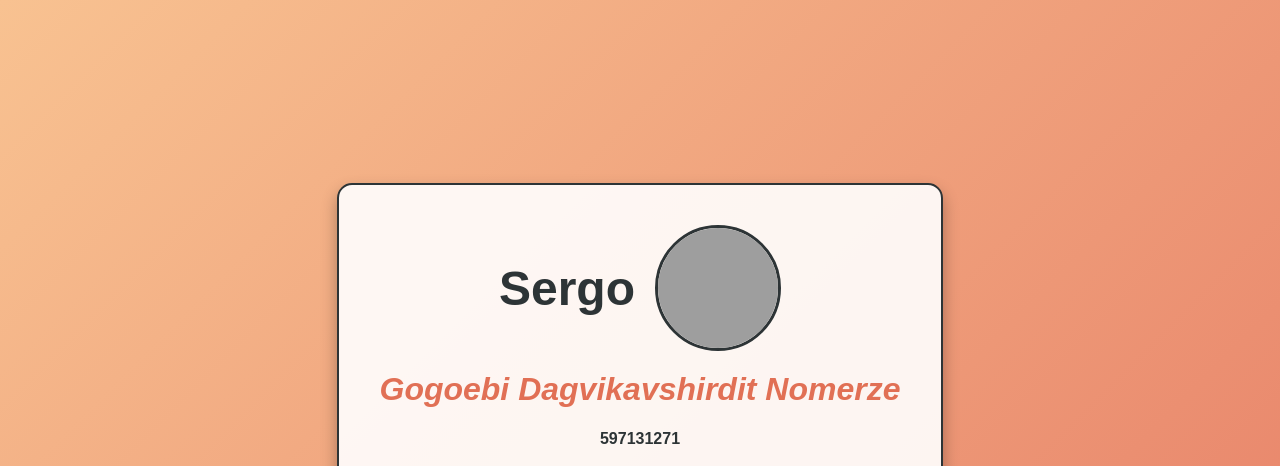
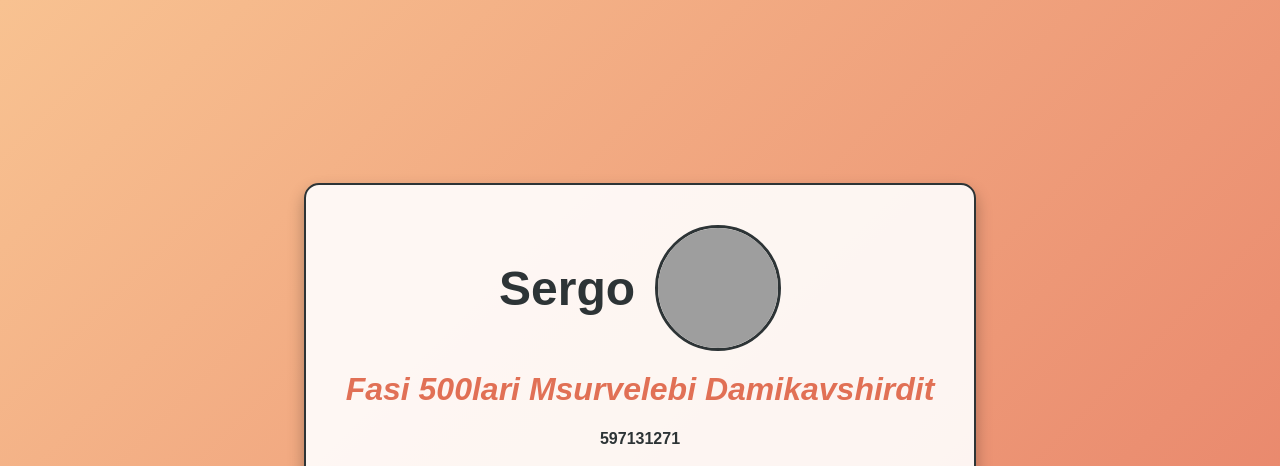
Before and after one commit to SpoodyBob/Test, a plain HTML site: page index.html in a window 1280 px wide. Shown: the top 466 px of the page. Drawn offline with Linux system fonts and the light colour scheme; grey boxes are pictures that could not be loaded.

Commit message:
Update index.html

```diff
--- a/index.html
+++ b/index.html
@@ -12,7 +12,7 @@
       <h1>Sergo</h1>
       <img src="https://scontent.ftbs3-2.fna.fbcdn.net/v/t39.30808-6/481096016_1662662347955087_7308364701492349728_n.jpg?stp=cp6_dst-jpg_tt6&_nc_cat=100&ccb=1-7&_nc_sid=6ee11a&_nc_ohc=urnTBrBsNFoQ7kNvgGX5ugK&_nc_oc=AdjAMmoa6wIk1tq8zgHptaFQLSMZSbq1SvC_BJ3WDy06qIcDzzBwETwul4IUrA6Xmio&_nc_zt=23&_nc_ht=scontent.ftbs3-2.fna&_nc_gid=A2da8V0UBD_UBx3bWwLWTcK&oh=00_AYEB39hTYQZCDC5ArInG5tuL1OJ5U-lG80gn0c3j4VBMPg&oe=67D0E603" alt="Local Image">
     </div>
-    <h2>Gogoebi Dagvikavshirdit Nomerze</h2>
+    <h2>Fasi 500lari Msurvelebi Damikavshirdit</h2>
     <h4>597131271</h4>
     <p>Top Model</p>
     <div class="social-links">
```
